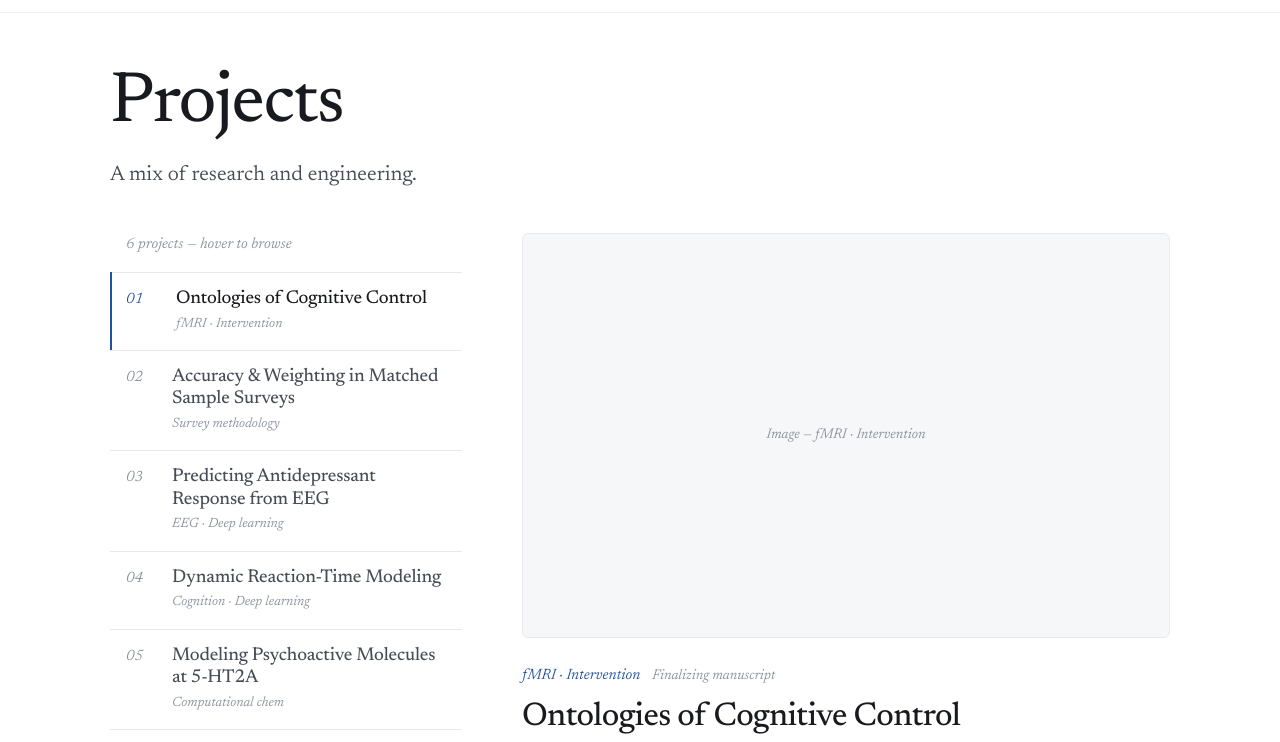
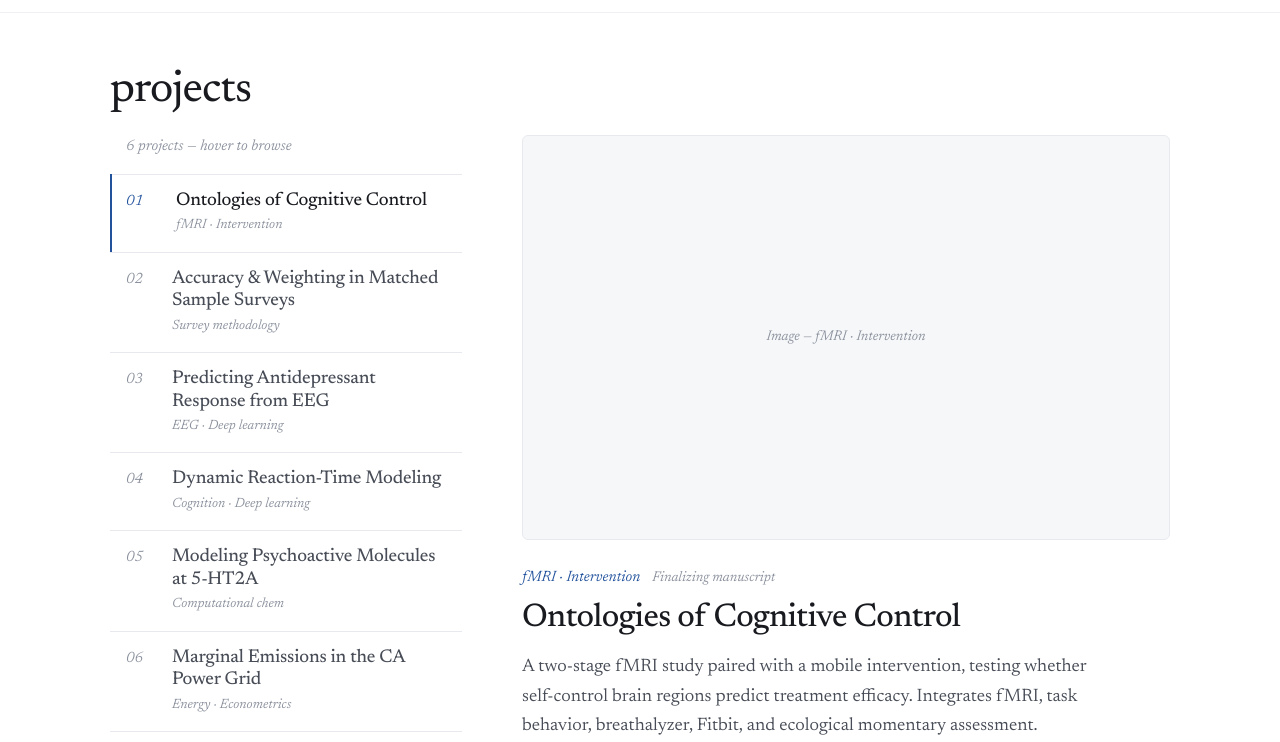
Before and after one commit to jdpru/digital-faceprint, an Astro site: page /projects in a window 1280 px wide. Shown: the part 52-794 px from the top of the page. Built offline with nearby package versions, Linux system fonts and the light colour scheme; Astro itself is replaced by a stand-in of ours.

Commit message:
Projects header: small lowercase title, no eyebrow/subtitle
Co-Authored-By: Claude Opus 4.8 <noreply@anthropic.com>

```diff
--- a/src/pages/projects/index.astro
+++ b/src/pages/projects/index.astro
@@ -8,9 +8,8 @@ import { work } from '../../data/site';
   description="Research and engineering projects and papers across survey methodology, neuroscience, and machine learning."
 >
   <main class="wrap">
-    <header class="subhero">
-      <h1>Projects</h1>
-      <p>A mix of research and engineering.</p>
+    <header class="subhero subhero--compact">
+      <h1>projects</h1>
     </header>
 
     <div class="ppx" id="ppx">
--- a/src/styles/global.css
+++ b/src/styles/global.css
@@ -565,6 +565,8 @@ em { font-style: italic; }
 }
 .subhero h1 em { font-style: italic; font-weight: 340; }
 .subhero p { font-size: 21px; color: var(--ink-soft); max-width: 56ch; margin: 0; }
+.subhero--compact { padding-bottom: 12px; }
+.subhero--compact h1 { font-size: clamp(30px, 3.6vw, 44px); margin: 0; }
 
 /* project / paper rows (text-only) */
 .rows { padding: 24px 0 90px; display: flex; flex-direction: column; }
```
